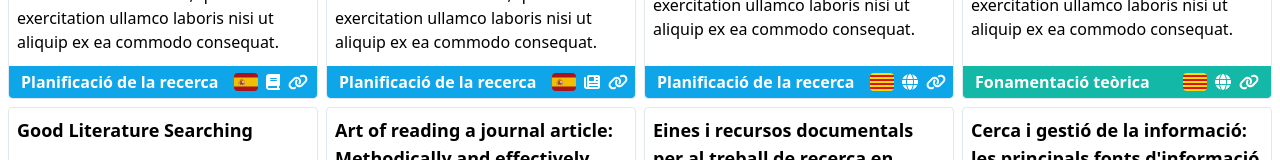
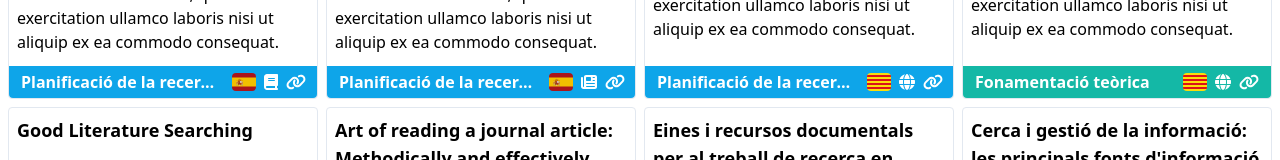
Before and after one commit to quecot/repositori-compred, a Next.js app: page / in a window 1280 px wide. Shown: the part 578-738 px from the top of the page. Built offline with nearby package versions, Linux system fonts and the light colour scheme.

Commit message:
fix: responsiveness hiding icons

```diff
--- a/src/app/components/ResourceCard.tsx
+++ b/src/app/components/ResourceCard.tsx
@@ -32,7 +32,7 @@ const ResourceCard: React.FC<Props> = ({ resource }) => {
       <p className='m-2 mb-0'>{ resource.description ?? 'Descripció: Lorem ipsum dolor sit amet, consectetur adipiscing elit, sed do eiusmod tempor incididunt ut labore et dolore magna aliqua. Ut enim ad minim veniam, quis nostrud exercitation ullamco laboris nisi ut aliquip ex ea commodo consequat.' }</p>
 
       <div className={`bg-${color} w-full p-1 mt-3 text-white rounded-b flex justify-between`}>
-        <span className="px-2 font-semibold whitespace-nowrap">{resource.dimension}</span>
+        <span className="px-2 overflow-hidden font-semibold text-ellipsis hover:whitespace-normal whitespace-nowrap">{resource.dimension}</span>
 
         <div className="flex items-center gap-2 px-2">
           {
```
